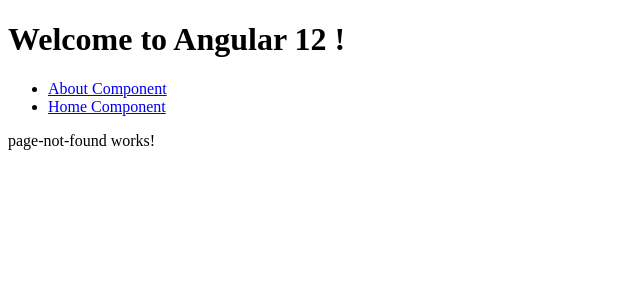
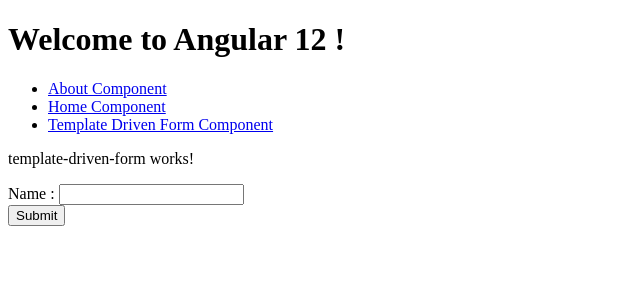
Before and after one commit to hoan010299/LearnAngular12, an Angular app: page /templateform in a window 1280 px wide. Shown: the top 300 px of the page, without its empty margins (0-640 px from the left). Built offline with nearby package versions, Linux system fonts and the light colour scheme.

Commit message:
Driven Form

```diff
--- a/src/app/Services/common.service.ts
+++ b/src/app/Services/common.service.ts
@@ -10,4 +10,7 @@
   public binhPhuong(n: number): number {
     return n * n;
   }
+  public submitData(data: any): void {
+    console.log('Gửi data lên server. Data : ' , data);
+  }
 }
--- a/src/app/app-routing.module.ts
+++ b/src/app/app-routing.module.ts
@@ -3,10 +3,12 @@
 import { AboutComponent } from './about/about.component';
 import { HomeComponent } from './home/home.component';
 import { PageNotFoundComponent } from './page-not-found/page-not-found.component';
+import { TemplateDrivenFormComponent } from './template-driven-form/template-driven-form.component';
 
 const routes: Routes = [
   { path: 'about', component: AboutComponent },
   { path: 'home', component: HomeComponent },
+  { path: 'templateform', component: TemplateDrivenFormComponent },
   { path: '', component: HomeComponent },
   { path: '**', component: PageNotFoundComponent }, // Wildcard route for a 404 page
 ];
--- a/src/app/app.component.html
+++ b/src/app/app.component.html
@@ -3,6 +3,7 @@
   <ul>
     <li><a routerLink="/about" routerLinkActive="active">About Component</a></li>
     <li><a routerLink="/home" routerLinkActive="active">Home Component</a></li>
+    <li><a routerLink="/templateform" routerLinkActive="active">Template Driven Form Component</a></li>
   </ul>
 </nav>
 
--- a/src/app/app.module.ts
+++ b/src/app/app.module.ts
@@ -9,6 +9,7 @@
 import { OnSalePipe } from './on-sale.pipe';
 import { PageNotFoundComponent } from './page-not-found/page-not-found.component';
 import { HighLightDirective } from './Directives/high-light.directive';
+import { TemplateDrivenFormComponent } from './template-driven-form/template-driven-form.component';
 
 @NgModule({
   declarations: [
@@ -17,7 +18,8 @@
     AboutComponent,
     OnSalePipe,
     PageNotFoundComponent,
-    HighLightDirective
+    HighLightDirective,
+    TemplateDrivenFormComponent
   ],
   imports: [
     BrowserModule,
--- /dev/null
+++ b/src/app/template-driven-form/template-driven-form.component.html
@@ -0,0 +1,7 @@
+<p>template-driven-form works!</p>
+<form (ngSubmit) = "submitForm()" >
+  Name : <input type="text" [(ngModel)]="name" [ngModelOptions]="{standalone: true}"/>
+  <br>
+  <!-- <button (click)="submitForm()">Submit</button> -->
+  <button>Submit</button>
+</form>
--- /dev/null
+++ b/src/app/template-driven-form/template-driven-form.component.ts
@@ -0,0 +1,19 @@
+import { Component, OnInit } from '@angular/core';
+import { CommonService } from '../Services/common.service';
+
+@Component({
+  selector: 'app-template-driven-form',
+  templateUrl: './template-driven-form.component.html',
+  styleUrls: ['./template-driven-form.component.scss'],
+})
+export class TemplateDrivenFormComponent implements OnInit {
+  public name = '';
+  constructor(private common: CommonService) {}
+
+  ngOnInit(): void {}
+
+  public submitForm(): void {
+    // console.log('Submit Form : name = ', this.name)
+    this.common.submitData({ name: this.name, age: 12 });
+  }
+}
```
Also changed, not shown: src/app/template-driven-form/template-driven-form.component.scss (added), 1 other file (tests, documents, lock files or other folders).
